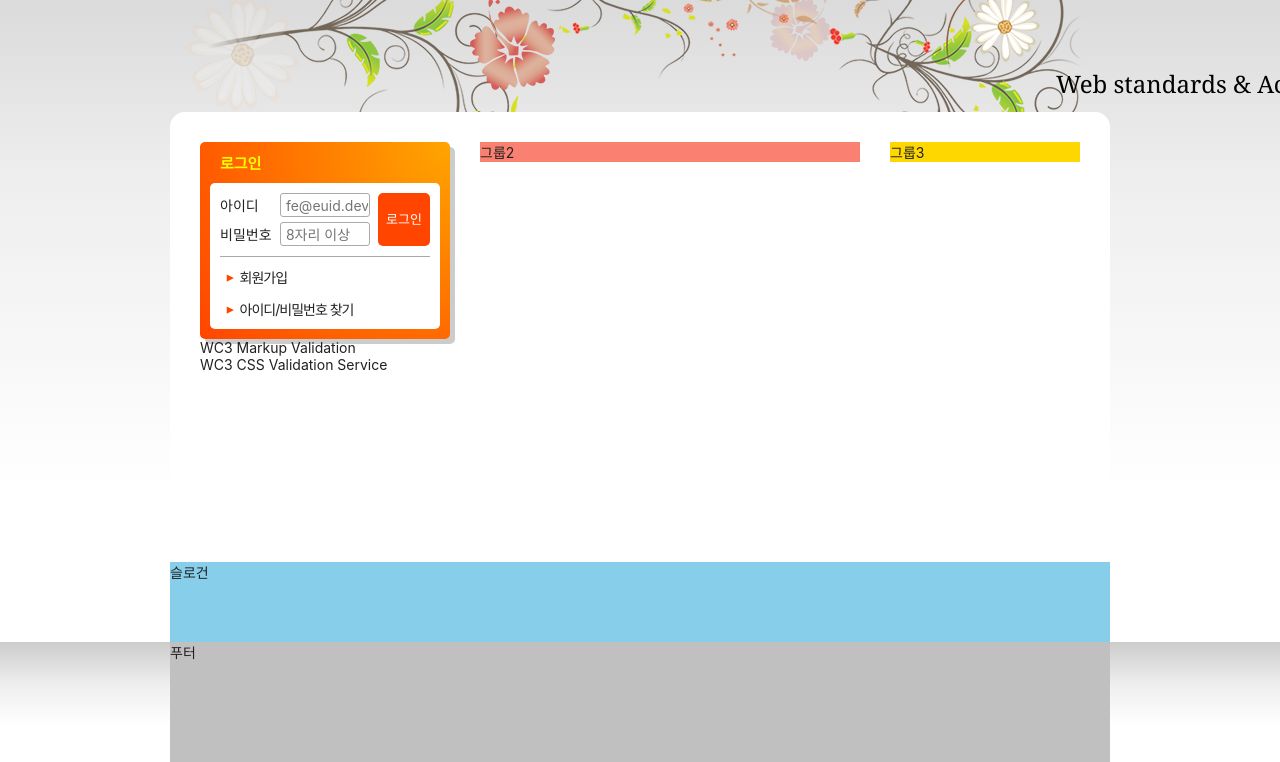
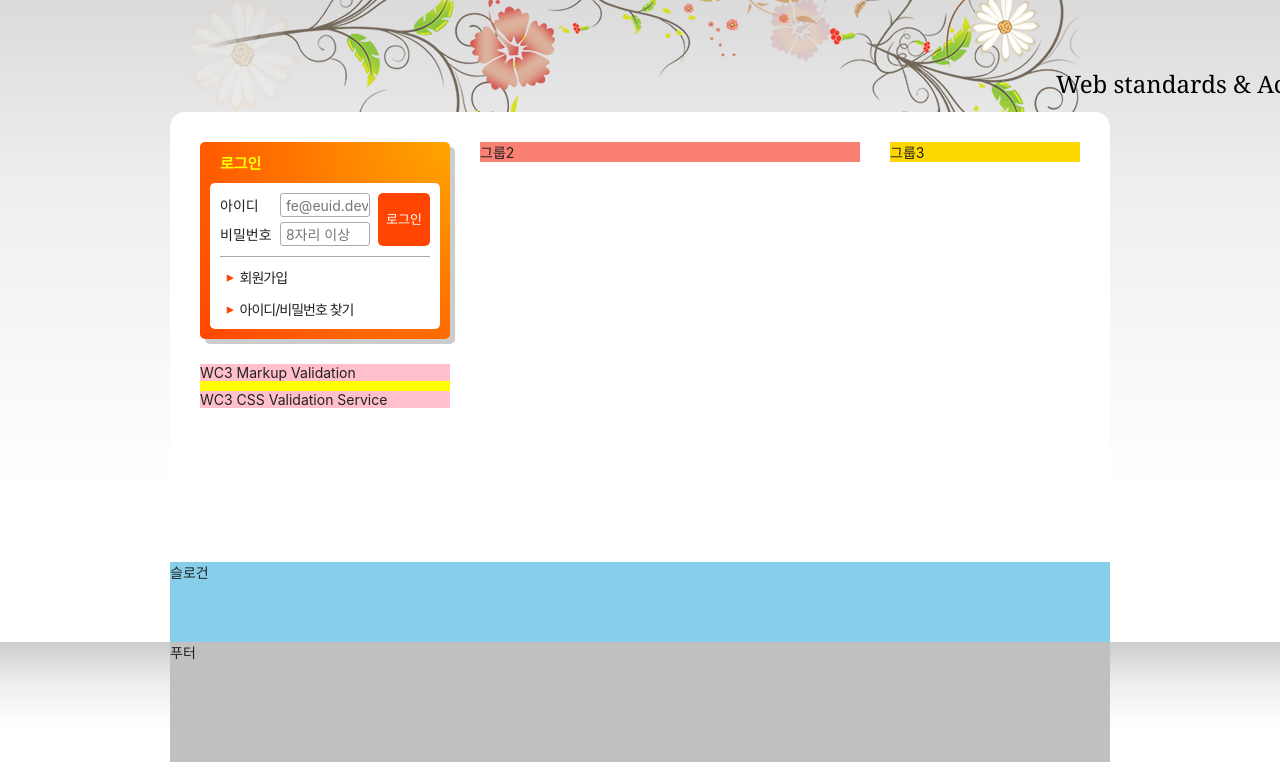
Before and after one commit to CALKO9611/HTML5, a plain HTML site: page index.html in a window 1280 px wide. Shown: the part 135-897 px from the top of the page. Drawn offline with Linux system fonts and the light colour scheme; a web font is replaced by a local one.

Commit message:
유효성검사 배치

```diff
--- a/styles/style.css
+++ b/styles/style.css
@@ -342,9 +342,14 @@ body {
   padding: 4px 10px;
 }
 
+.sign li{
+  display: inline-block;
+}
+
 .sign li:first-child {
   margin-right: 16px;
 }
+
 
 .sign a{
   display: inline-block;
@@ -354,6 +359,17 @@ body {
 
 .sign a::before{
   color: orangered;
+}
+
+/* 유효성 검사 배너 */
+.validation-list{
+  background-color: yellow;
+  margin-top: 25px;
+}
+
+.validation-list li {
+  background-color: pink;
+  margin-top: 10px;
 }
 
 /* 슬로건 */
```
